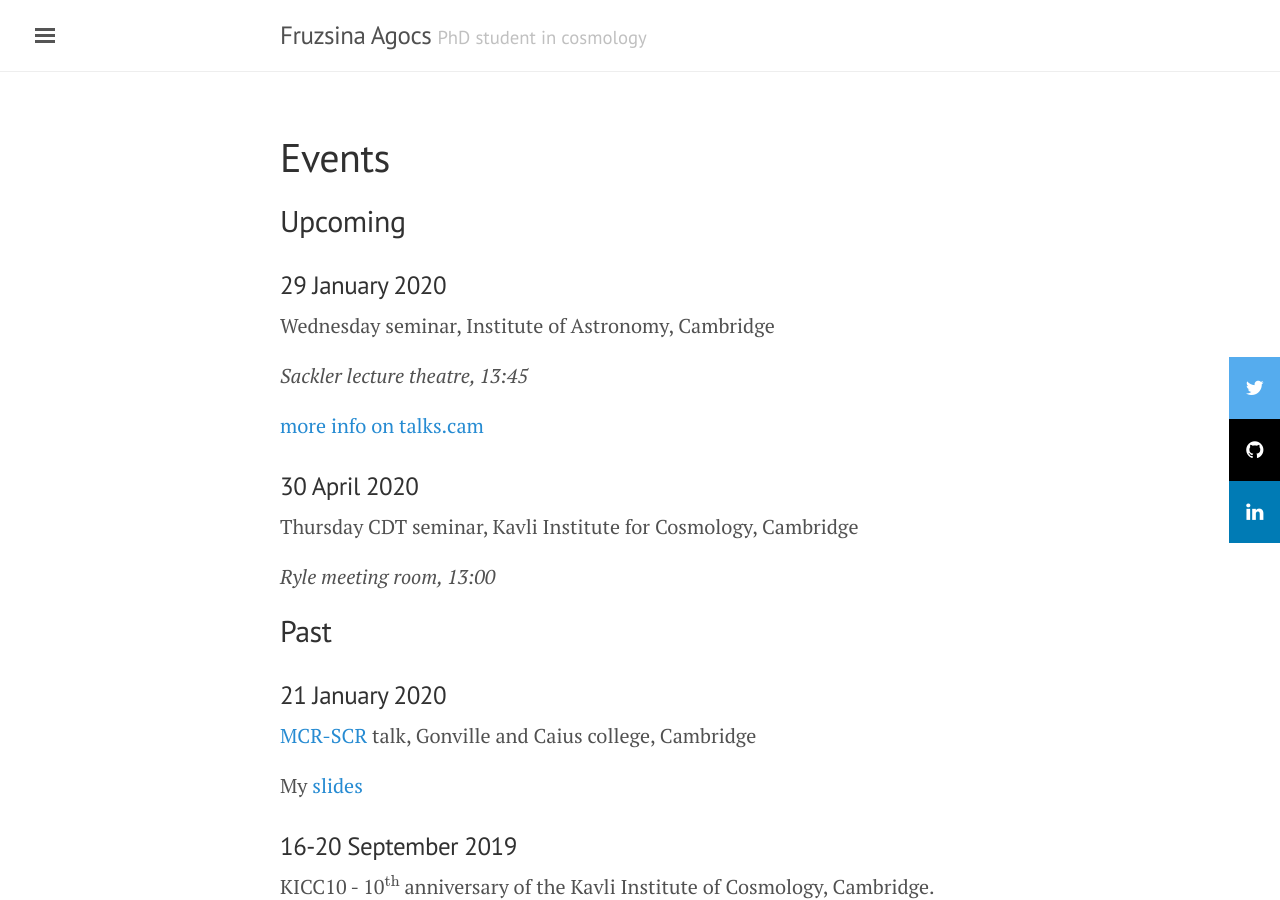
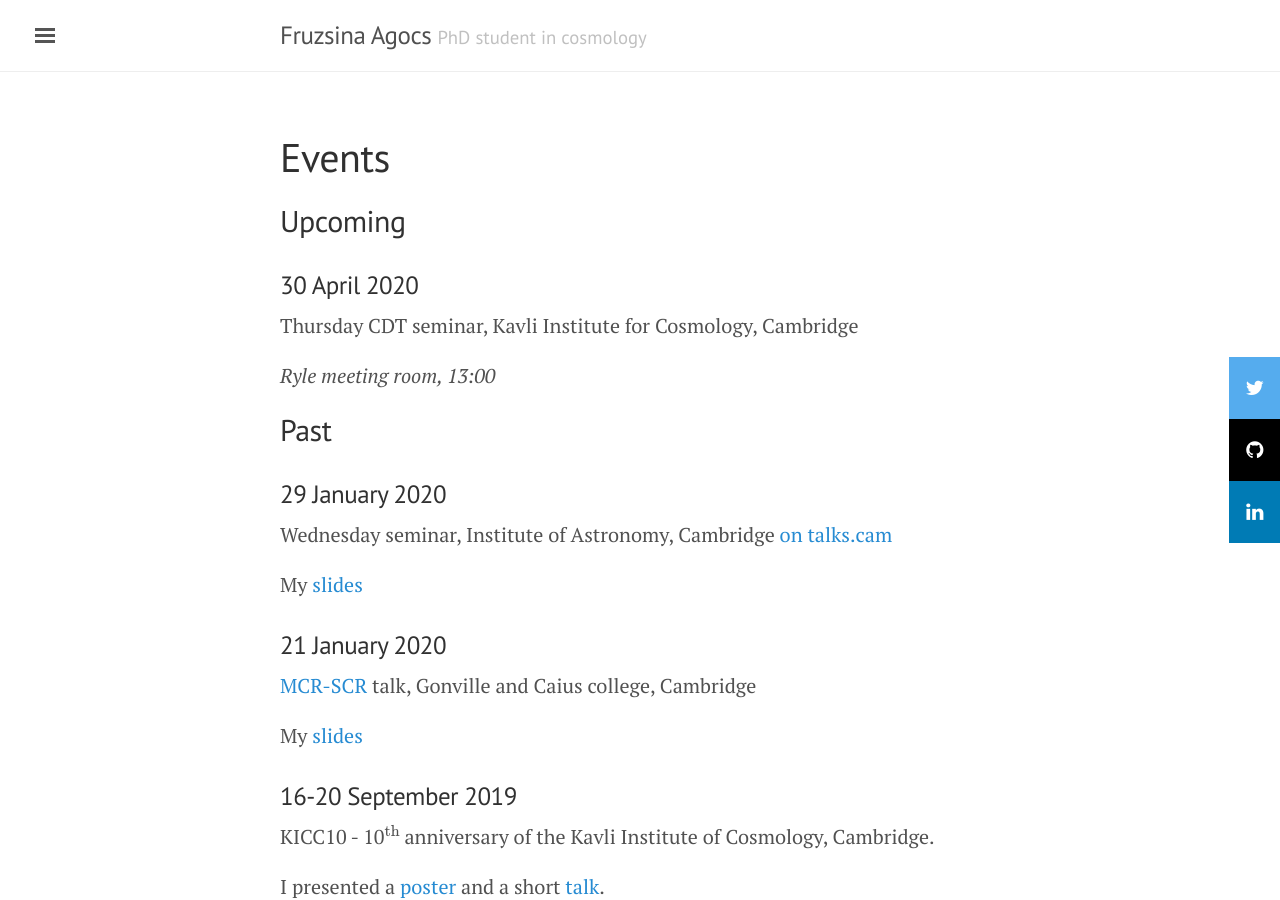
Before and after one commit to fruzsinaagocs/fruzsinaagocs.github.io, a Jekyll site: the page built from events.md, in a window 1280 px wide and 900 px high. Built offline with Jekyll 4.4.1, drawn with Linux system fonts in a browser that asks for light colours; formulas are drawn with MathJax 3.

Commit message:
Added IoA wednesday talk

```diff
--- a/events.md
+++ b/events.md
@@ -4,15 +4,6 @@
 ---
 
 ## Upcoming
-
-
-### 29 January 2020
-Wednesday seminar, Institute of Astronomy, Cambridge
-
-*Sackler lecture theatre, 13:45*
-
-[more info on talks.cam](http://www.talks.cam.ac.uk/talk/index/136975)
-
 
 ### 30 April 2020
 Thursday CDT seminar, Kavli Institute for Cosmology, Cambridge
@@ -21,6 +12,14 @@
 
 Past
 ----
+
+### 29 January 2020
+Wednesday seminar, Institute of Astronomy, Cambridge
+[on talks.cam](http://www.talks.cam.ac.uk/talk/index/136975)
+
+My <a href="https://fruzsinaagocs.github.io/images/Ioa_Wednesday_talk.pdf"
+target="_blank">slides</a>
+
 ### 21 January 2020
 [MCR-SCR](https://www.cai.cam.ac.uk/research/seminars-and-talks/mcrscr-talks) talk, Gonville and Caius college, Cambridge
 
```
Also changed, not shown: 1 other file.
